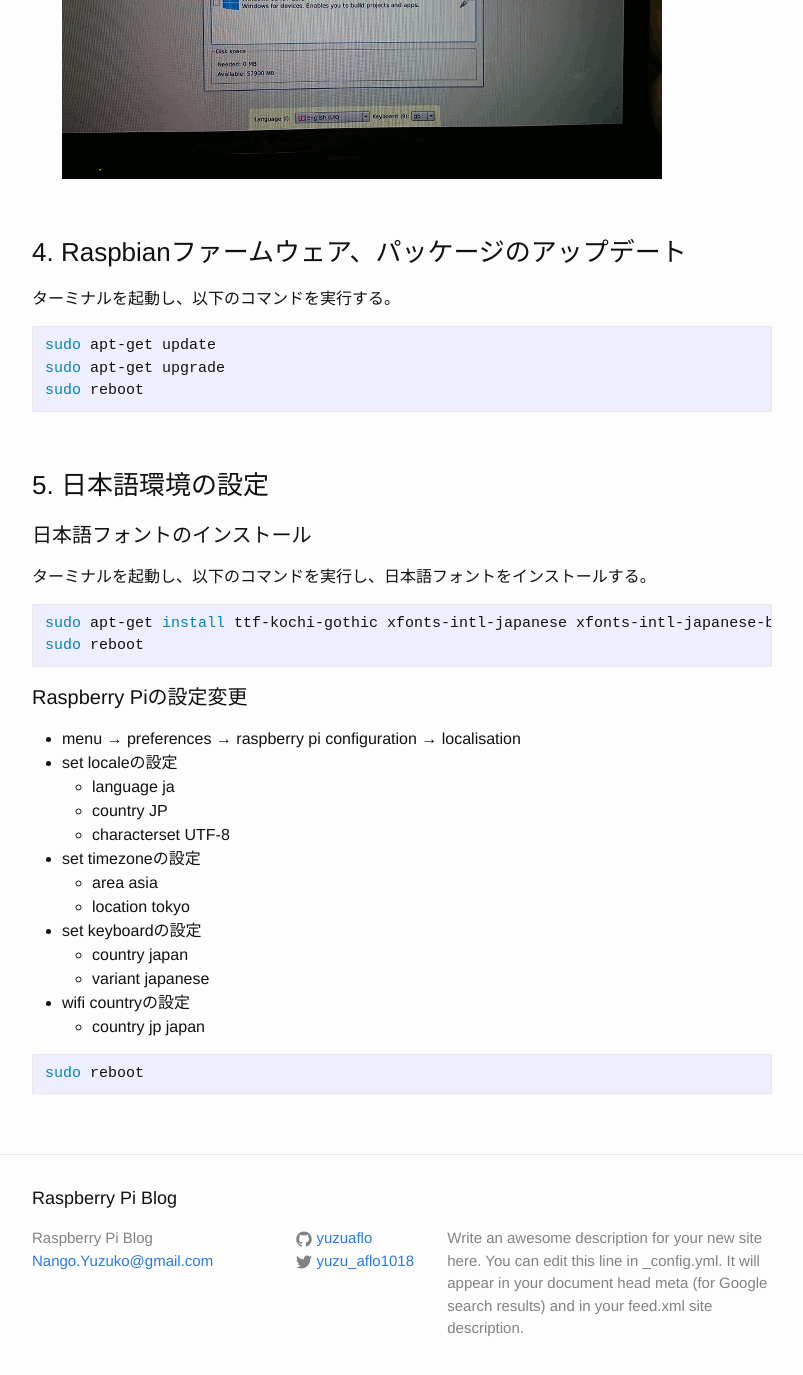
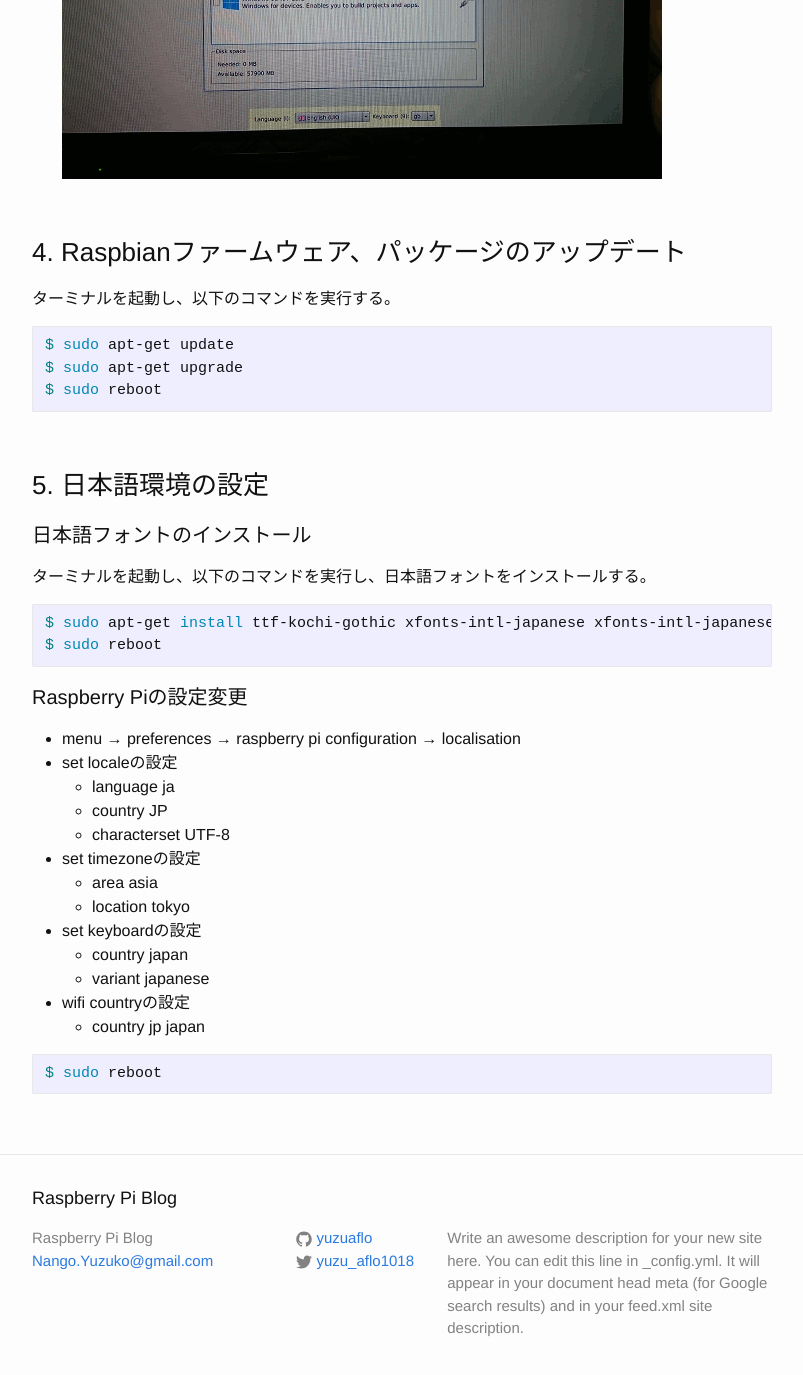
Before and after one commit to yuzuaflo/RaspiBlog, a Jekyll site: the page built from _posts/2016-05-16-raspi-install.md, in a window 1280 px wide and 1400 px high, scrolled down 1394 px. Shown: the top 1375 px of the window, without its empty margins (238-1041 px from the left). Built offline with Jekyll 4.4.1, drawn with Linux system fonts in a browser that asks for light colours.

Commit message:
first commit

````diff
--- a/_posts/2016-05-16-raspi-install.md
+++ b/_posts/2016-05-16-raspi-install.md
@@ -54,9 +54,9 @@ NOOBSを使用して、Raspberry Pi 3(もしくは2)にRaspbianをインスト
 ターミナルを起動し、以下のコマンドを実行する。
 
 ```bash
-sudo apt-get update
-sudo apt-get upgrade
-sudo reboot
+$ sudo apt-get update
+$ sudo apt-get upgrade
+$ sudo reboot
 ```
 
 
@@ -68,8 +68,8 @@ sudo reboot
 ターミナルを起動し、以下のコマンドを実行し、日本語フォントをインストールする。
 
 ```bash
-sudo apt-get install ttf-kochi-gothic xfonts-intl-japanese xfonts-intl-japanese-big xfonts-kaname
-sudo reboot
+$ sudo apt-get install ttf-kochi-gothic xfonts-intl-japanese xfonts-intl-japanese-big xfonts-kaname
+$ sudo reboot
 ```
 
 #### Raspberry Piの設定変更
@@ -89,5 +89,5 @@ sudo reboot
   * country jp japan
 
 ```bash
-sudo reboot
+$ sudo reboot
 ```
````
